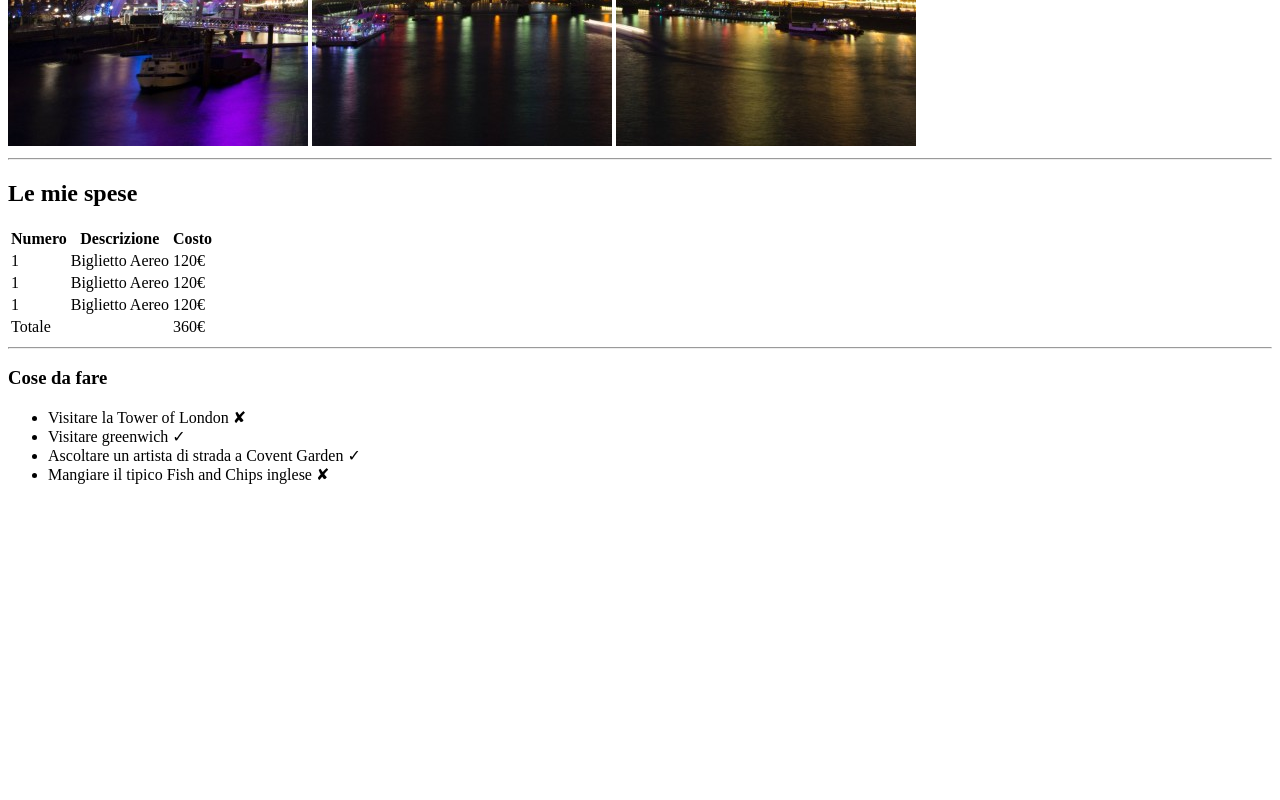
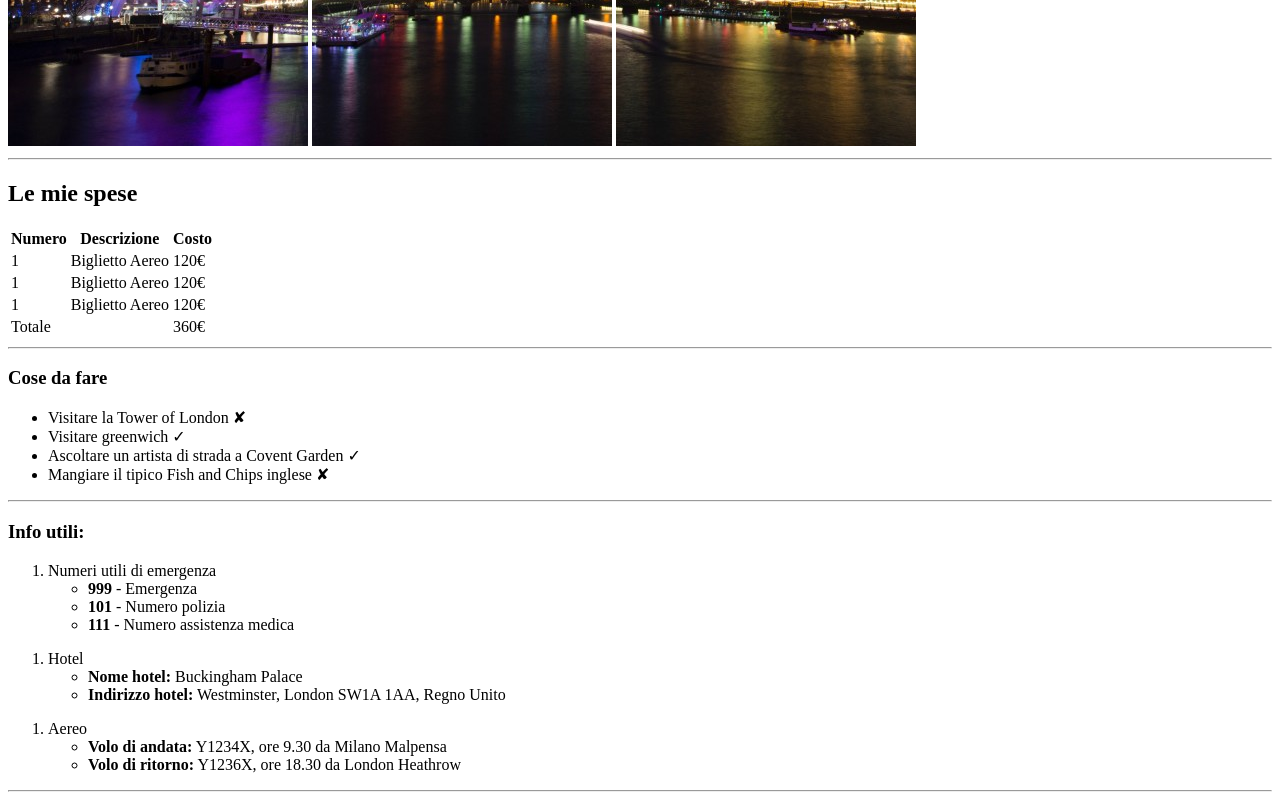
Before and after one commit to cristinagiacobbe/html-london-trip, a plain HTML site: page index.html in a window 1280 px wide. Shown: the part 534-1334 px from the top of the page. Before the commit the page ends 1034 px from the top, so only its background shows below. Drawn offline with Linux system fonts and the light colour scheme.

Commit message:
Add section useful information

```diff
--- a/index.html
+++ b/index.html
@@ -72,8 +72,40 @@
             <li>Ascoltare un artista di strada a Covent Garden &check;</li>
             <li>Mangiare il tipico Fish and Chips inglese &#x2718</li>
         </ul>
+        <hr>
     </section>
     <!--End to do list-->
+
+    <!--Start section useful information-->
+    <section>
+        <h3>Info utili:</h3>
+        <ol>
+            <li>Numeri utili di emergenza
+                <ul>
+                    <li><strong>999</strong> - Emergenza</li>
+                    <li><strong>101</strong> - Numero polizia</li>
+                    <li><strong>111</strong> - Numero assistenza medica</li>
+                </ul>
+            </li>
+        </ol>
+        <ol>
+            <li>Hotel
+                <ul>
+                    <li><strong>Nome hotel:</strong> Buckingham Palace</li>
+                    <li><strong>Indirizzo hotel:</strong> Westminster, London SW1A 1AA, Regno Unito</li>
+                </ul>
+            </li>
+        </ol><ol>
+            <li>Aereo
+                <ul>
+                    <li><strong>Volo di andata:</strong> Y1234X, ore 9.30 da Milano Malpensa</li>
+                    <li><strong>Volo di ritorno:</strong> Y1236X, ore 18.30 da London Heathrow</li>
+                </ul>
+            </li>
+        </ol>
+        <hr>
+    </section>
+    <!--End section useful information-->
 </main>
 
 
```
